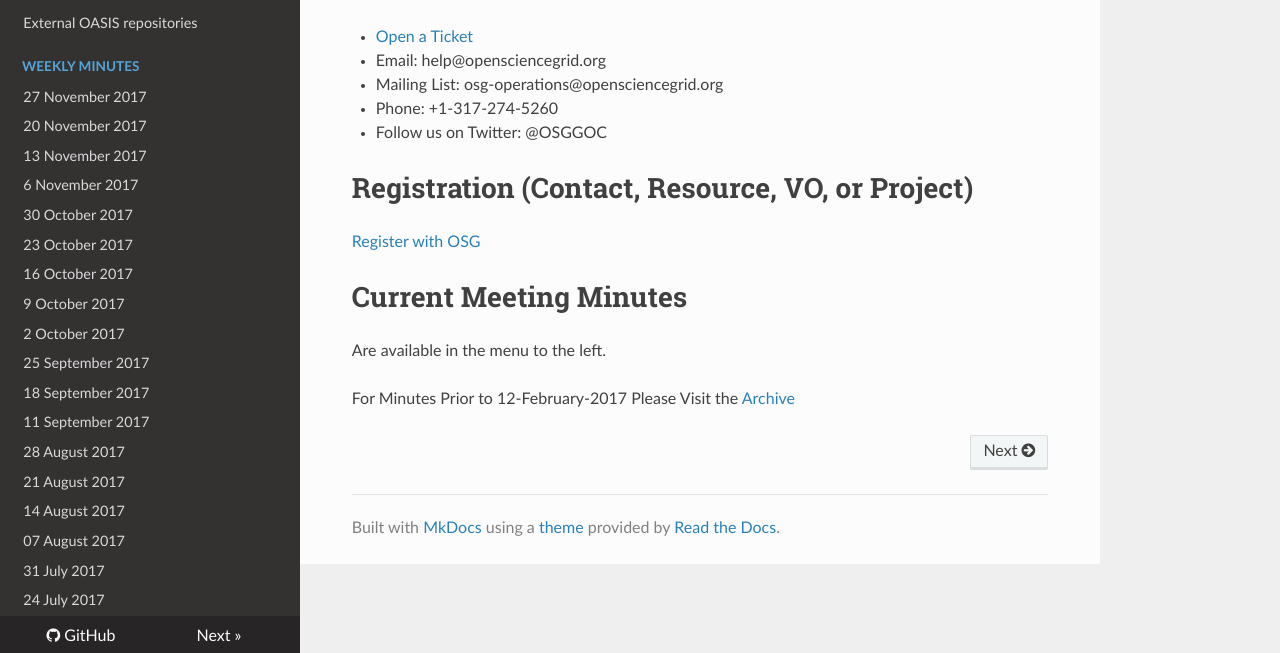
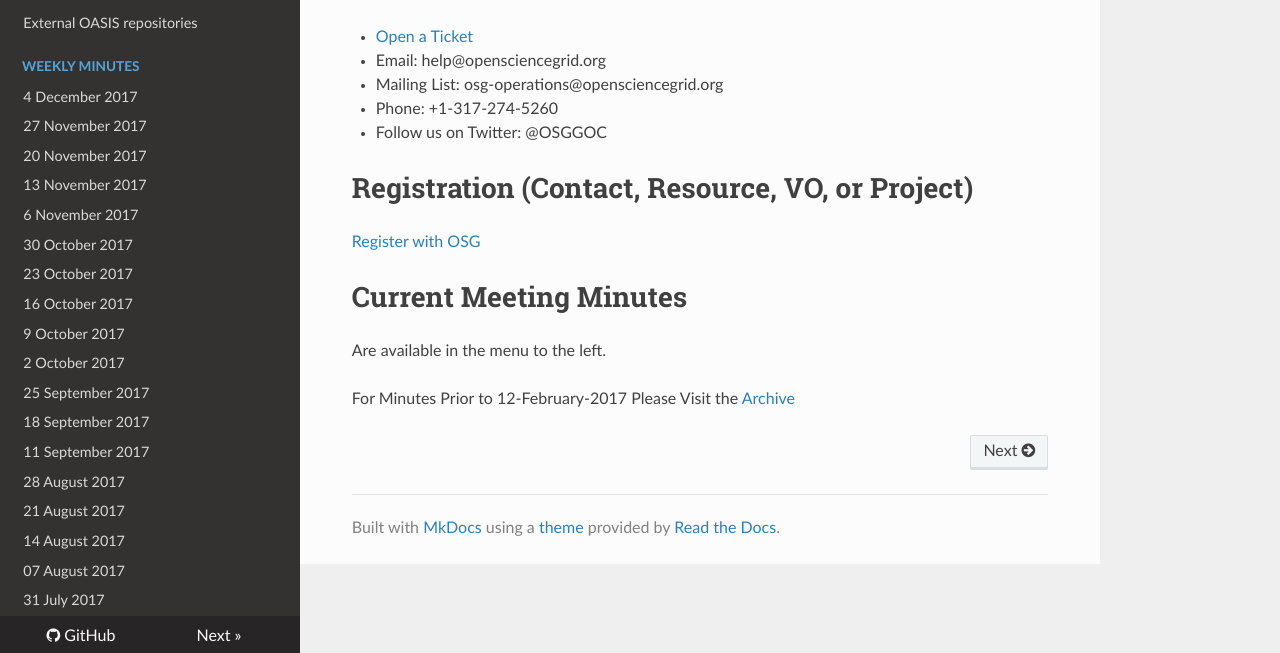
Before and after one commit to osg-htc/operations, an MkDocs documentation site: the page built from docs/index.md, in a window 1280 px wide. Shown: the part 244-897 px from the top of the page. Built offline with MkDocs 1.6.1, drawn with Linux system fonts in a browser that asks for light colours; nearby versions of some CDN libraries; old or Windows-style settings are respelled for this version of MkDocs.

Commit message:
Update mkdocs.yml

```diff
--- a/mkdocs.yml
+++ b/mkdocs.yml
@@ -18,6 +18,7 @@ pages:
   - 'OIM': 'SLA/oim.md'
 - External OASIS repositories: 'external-oasis-repos.md'
 - Weekly Minutes:
+  - '4 December 2017': 'WeeklyMinutes/04Dec2017.md'
   - '27 November 2017': 'WeeklyMinutes/27Nov2017.md'
   - '20 November 2017': 'WeeklyMinutes/20Nov2017.md'
   - '13 November 2017': 'WeeklyMinutes/13Nov2017.md'
```
